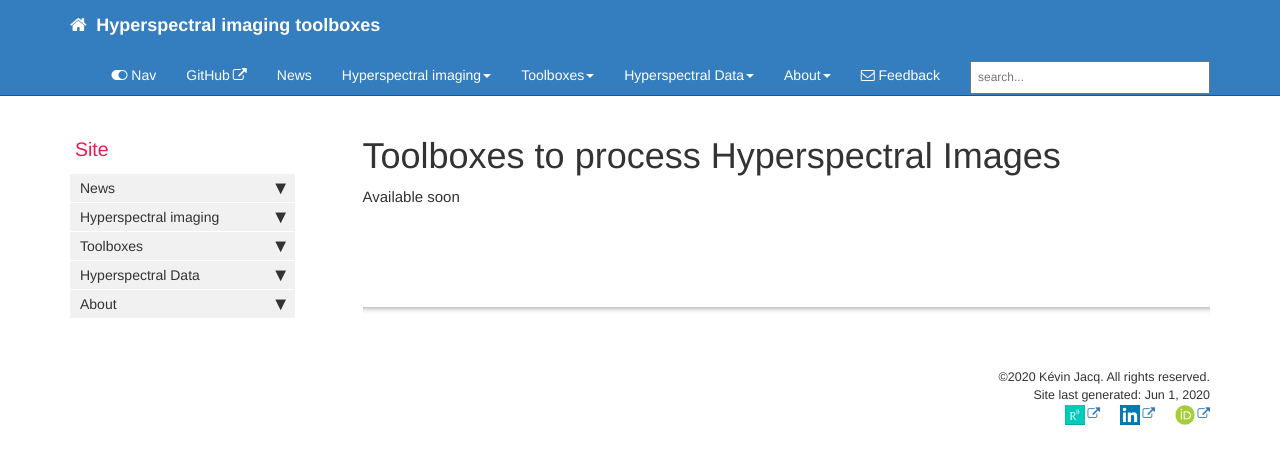
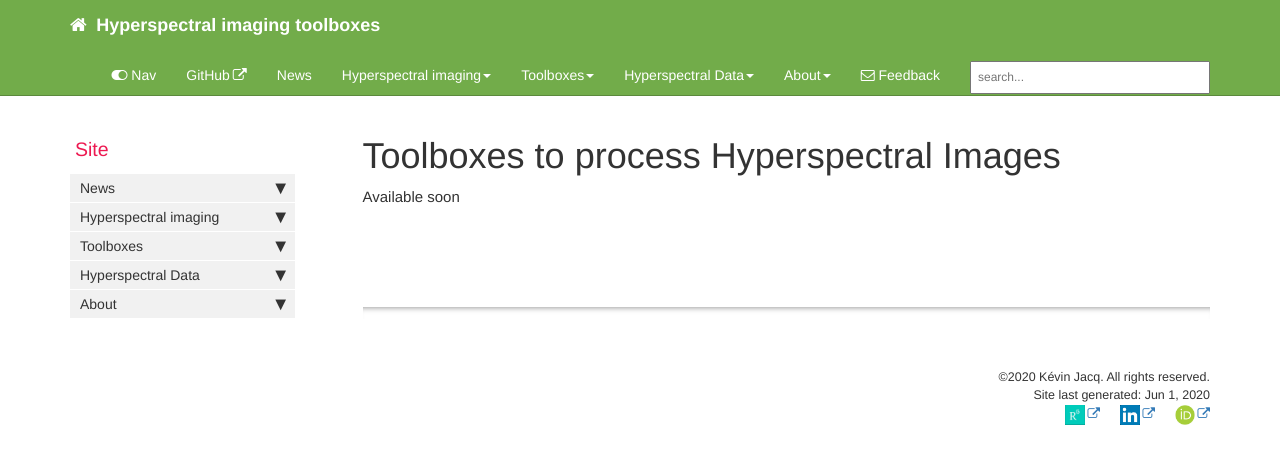
Before and after one commit to JacqKevin/JacqKevin.github.io, a Jekyll site: the page built from index.md, in a window 1280 px wide. Shown: the top 464 px of the page. Built offline with Jekyll 4.4.1, drawn with Linux system fonts in a browser that asks for light colours; comment, search, counter and statistics services are not loaded.

Commit message:
Update head.html

```diff
--- a/_includes/head.html
+++ b/_includes/head.html
@@ -14,7 +14,7 @@
 <link rel="stylesheet" href="css/customstyles.css">
 <link rel="stylesheet" href="css/boxshadowproperties.css">
 <!-- most color styles are extracted out to here -->
-<link rel="stylesheet" href="css/theme-blue.css">
+<link rel="stylesheet" href="css/theme-green.css">
 
 <script src="https://cdnjs.cloudflare.com/ajax/libs/jquery/3.3.1/jquery.min.js"></script>
 
```
